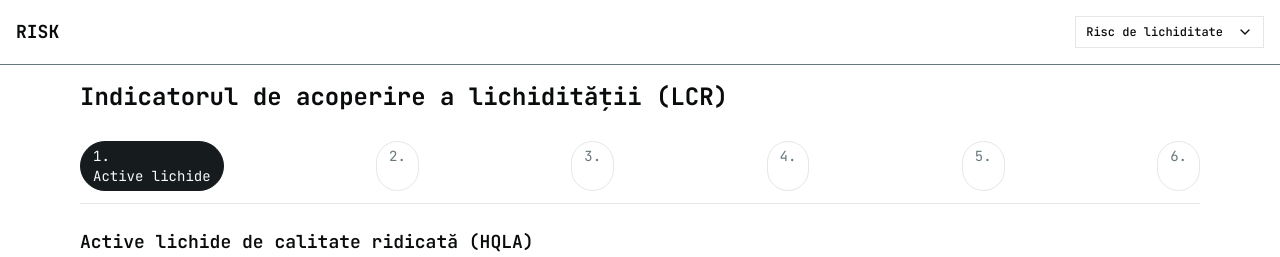
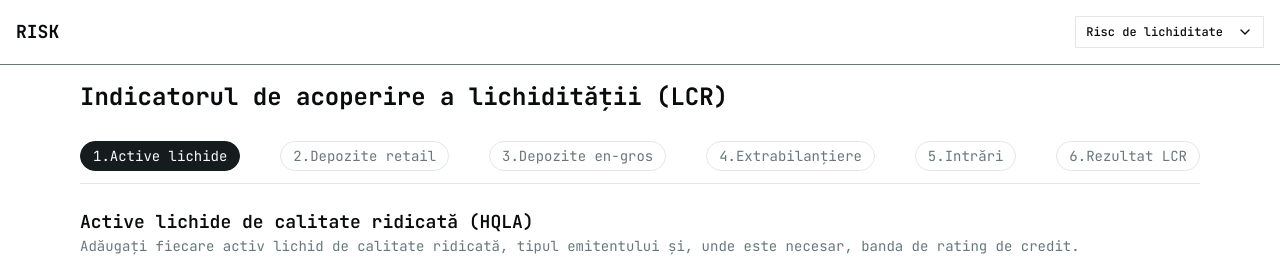
Before and after one commit to itsthevictor/risk, a Next.js app in the folder frontend/: page /liquidity in a window 1280 px wide. Shown: the top 257 px of the page. Built offline with nearby package versions, Linux system fonts and the light colour scheme; no server answers.

Commit message:
feat: improve step visibility in LCR calculation form

```diff
--- a/frontend/components/forms/calculate-lcr-form.tsx
+++ b/frontend/components/forms/calculate-lcr-form.tsx
@@ -185,6 +185,7 @@ export default function CalculateLcrForm() {
                 key={step}
                 className={cn(
                   'rounded-full border px-3 py-1',
+                  i === currentStep ? 'flex' : 'hidden md:flex',
                   i === currentStep
                     ? 'bg-primary text-primary-foreground border-primary'
                     : i < currentStep
@@ -192,10 +193,7 @@ export default function CalculateLcrForm() {
                       : 'text-muted-foreground border-border',
                 )}
               >
-                {i + 1}.{' '}
-                <span className={cn(i === currentStep ? 'block' : 'hidden')}>
-                  {STEP_LABELS[step]}
-                </span>
+                {i + 1}. <span>{STEP_LABELS[step]}</span>
               </li>
             ))}
           </ol>
```
